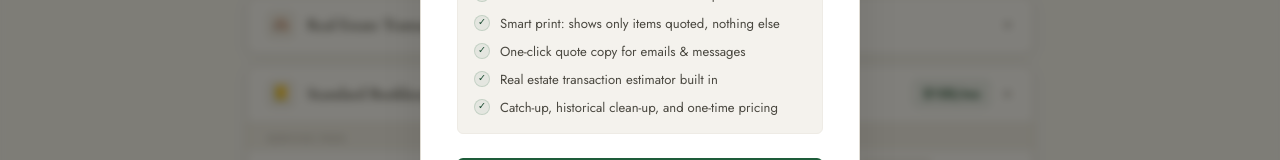
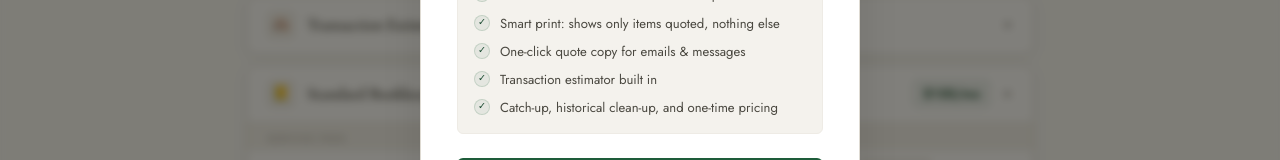
Before and after one commit to PCA-Bookkeeping/pricing-calculator, a React (Vite) app: page / in a window 1280 px wide. Shown: the part 356-516 px from the top of the page. Built offline with nearby package versions, Linux system fonts and the light colour scheme.

Commit message:
Update App.jsx

```diff
--- a/src/App.jsx
+++ b/src/App.jsx
@@ -151,7 +151,7 @@ function LockModal({ onUnlock, onDemo }) {
             ['✓','All service & software fee formulas — pre-loaded'],
             ['✓','Smart print: shows only items quoted, nothing else'],
             ['✓','One-click quote copy for emails & messages'],
-            ['✓','Real estate transaction estimator built in'],
+            ['✓','Transaction estimator built in'],
             ['✓','Catch-up, historical clean-up, and one-time pricing'],
           ].map(([dot,text])=>(
             <div key={text} className="perk-item">
@@ -203,7 +203,7 @@ function REHelper({ onUse }) {
     <div className="re-card">
       <div className="scard-hdr" style={{cursor:'pointer'}} onClick={()=>setOpen(o=>!o)}>
         <div className="scard-icon">🏘️</div>
-        <div className="scard-title">Real Estate Transaction Estimator</div>
+        <div className="scard-title">Transaction Estimator</div>
         <span className={`scard-chev${open?' open':''}`}>▼</span>
       </div>
       {open && (
```
